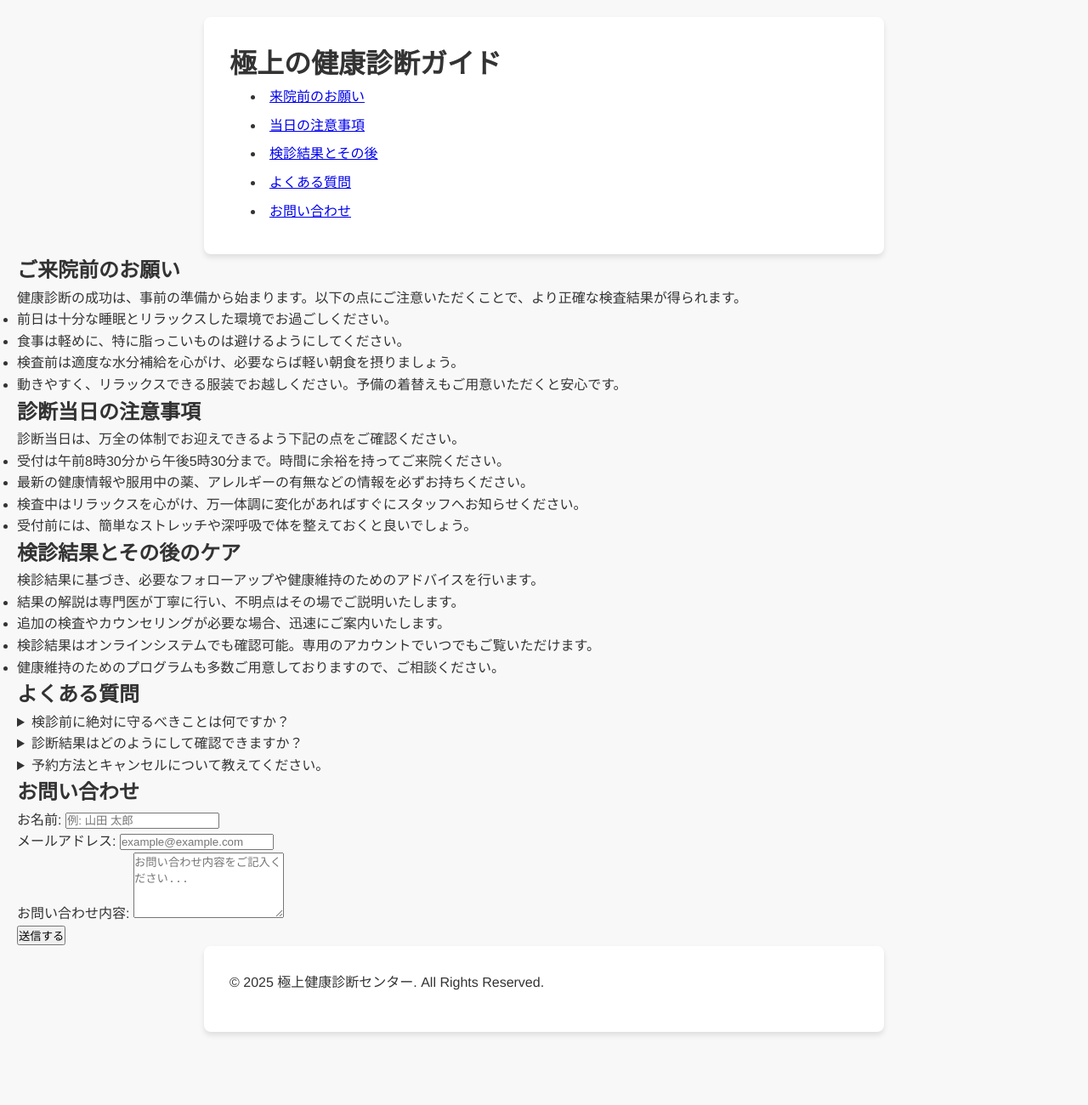
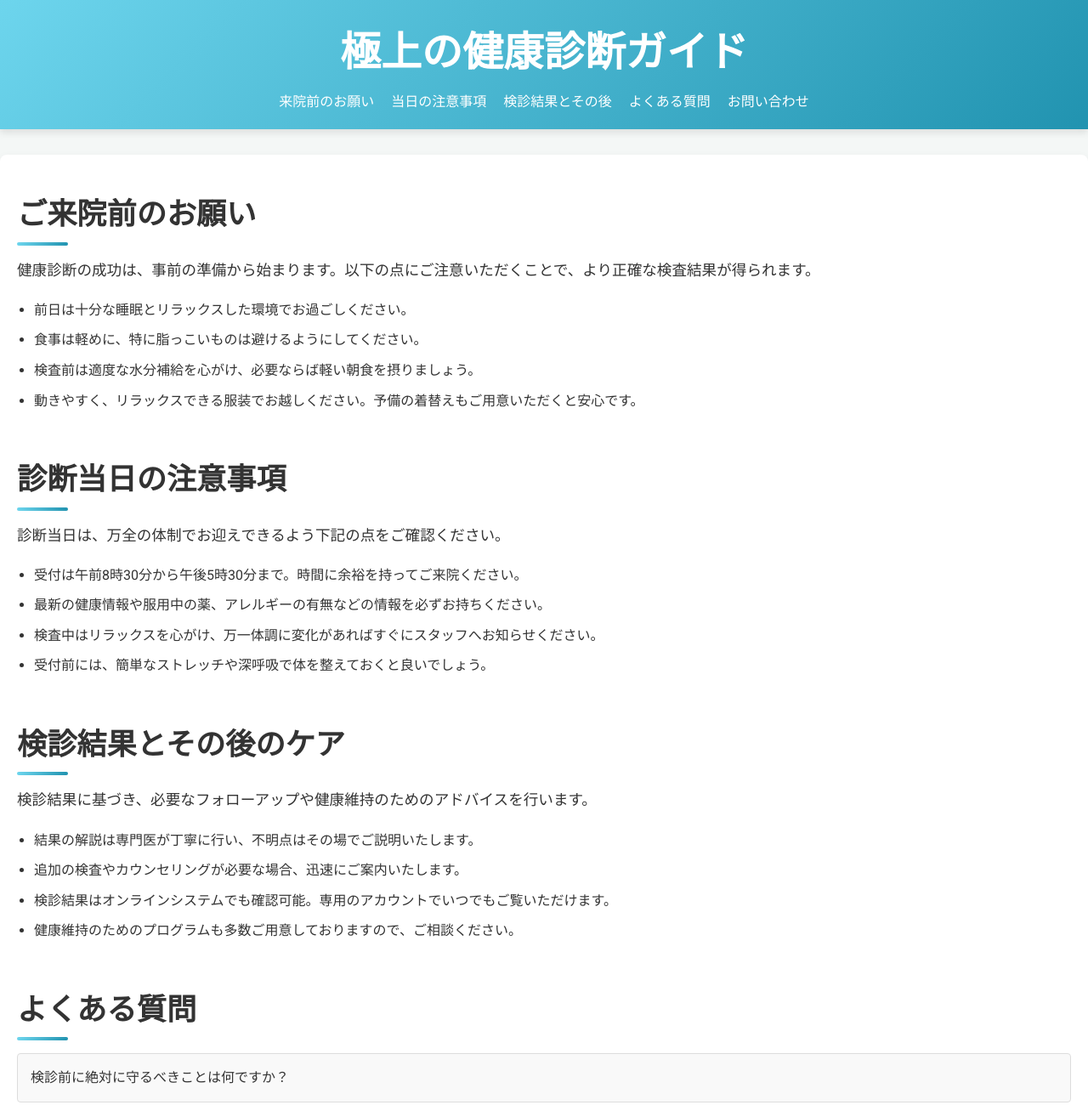
Before and after one commit to Hiroki420/zaidan, a plain HTML site: page index.html in a window 1280 px wide. Shown: the top 1300 px of the page at 85% size. Before the commit the page ends 1234 px from the top, so only its background shows below. Drawn offline with nearby package versions, Linux system fonts and the light colour scheme.

Commit message:
stylesheet.css

```diff
--- a/stylesheet.css
+++ b/stylesheet.css
@@ -1,6 +1,4 @@
-/* おしゃれな健康診断の注意事項のためのCSS */
-
-/* リセット */
+/* Reset and Global Styles */
 * {
   margin: 0;
   padding: 0;
@@ -8,69 +6,216 @@
 }
 
 body {
-  font-family: 'Helvetica Neue', Helvetica, Arial, sans-serif;
-  background-color: #f8f8f8;
+  font-family: 'Roboto', sans-serif;
+  background: #f4f7f6;
   color: #333;
   line-height: 1.6;
-  padding: 20px;
 }
 
-/* ヘッダー */
-.header {
-  background: linear-gradient(135deg, #74ebd5, #ACB6E5);
-  padding: 20px;
-  text-align: center;
-  color: #fff;
-  border-radius: 8px;
-  margin-bottom: 30px;
+/* Container */
+.container {
+  width: 90%;
+  max-width: 1200px;
+  margin: 0 auto;
 }
 
-.header h1 {
-  font-size: 2.5em;
+/* Site Header */
+.site-header {
+  background: linear-gradient(135deg, #6dd5ed, #2193b0);
+  color: #fff;
+  padding: 20px 0;
+  text-align: center;
+  box-shadow: 0 4px 8px rgba(0,0,0,0.1);
 }
 
-/* メインコンテナ */
-.container {
-  max-width: 800px;
-  margin: 0 auto;
-  background-color: #fff;
-  padding: 30px;
-  border-radius: 8px;
-  box-shadow: 0 4px 6px rgba(0, 0, 0, 0.1);
+.site-header h1 {
+  font-family: 'Playfair Display', serif;
+  font-size: 3em;
+  margin-bottom: 10px;
 }
 
-/* セクションごとのスタイル */
-.container section {
-  margin-bottom: 30px;
+.nav-menu ul {
+  list-style: none;
+  display: flex;
+  justify-content: center;
+  gap: 20px;
 }
 
-.container h2 {
-  font-size: 1.8em;
-  margin-bottom: 10px;
-  color: #333;
-  border-bottom: 2px solid #74ebd5;
-  padding-bottom: 5px;
+.nav-menu ul li a {
+  color: #fff;
+  text-decoration: none;
+  font-weight: 500;
+  transition: color 0.3s ease;
 }
 
-.container ul {
-  list-style: disc inside;
+.nav-menu ul li a:hover {
+  color: #ffdd57;
+}
+
+/* Main Content */
+.content {
+  padding: 40px 20px;
+  background: #fff;
+  margin: 30px auto;
+  border-radius: 8px;
+  box-shadow: 0 6px 12px rgba(0,0,0,0.1);
+}
+
+/* Sections */
+.section {
+  margin-bottom: 50px;
+  animation: fadeIn 1s ease-in-out;
+}
+
+.section-header h2 {
+  font-family: 'Playfair Display', serif;
+  font-size: 2.2em;
+  margin-bottom: 15px;
+  position: relative;
+  padding-bottom: 10px;
+}
+
+.section-header h2::after {
+  content: '';
+  width: 60px;
+  height: 4px;
+  background: linear-gradient(90deg, #6dd5ed, #2193b0);
+  position: absolute;
+  bottom: 0;
+  left: 0;
+  border-radius: 2px;
+}
+
+/* Section Content */
+.section-content p {
+  margin-bottom: 20px;
+  font-size: 1.1em;
+}
+
+.section-content ul {
+  list-style: disc;
   margin-left: 20px;
 }
 
-.container ul li {
-  margin-bottom: 8px;
-  padding-left: 5px;
+.section-content ul li {
+  margin-bottom: 10px;
 }
 
-.container p {
-  font-size: 1em;
+/* FAQ Section */
+.faq-item {
   margin-bottom: 15px;
+  background: #f9f9f9;
+  border: 1px solid #ddd;
+  border-radius: 4px;
+  overflow: hidden;
+  transition: background 0.3s ease;
 }
 
-/* フッター */
-.footer {
+.faq-item summary {
+  padding: 15px;
+  font-weight: 500;
+  cursor: pointer;
+  list-style: none;
+}
+
+.faq-item summary:hover {
+  background: #e9e9e9;
+}
+
+.faq-item[open] summary {
+  background: #e0f7fa;
+}
+
+.faq-item p {
+  padding: 15px;
+  border-top: 1px solid #ddd;
+  font-size: 0.95em;
+}
+
+/* Contact Form */
+.contact-form {
+  display: flex;
+  flex-direction: column;
+  gap: 20px;
+}
+
+.contact-form .form-group {
+  display: flex;
+  flex-direction: column;
+}
+
+.contact-form label {
+  margin-bottom: 5px;
+  font-weight: bold;
+}
+
+.contact-form input,
+.contact-form textarea {
+  padding: 10px;
+  border: 1px solid #ccc;
+  border-radius: 4px;
+  font-size: 1em;
+  transition: border-color 0.3s ease;
+}
+
+.contact-form input:focus,
+.contact-form textarea:focus {
+  border-color: #2193b0;
+  outline: none;
+}
+
+.submit-button {
+  background: linear-gradient(135deg, #6dd5ed, #2193b0);
+  color: #fff;
+  border: none;
+  padding: 12px 20px;
+  font-size: 1.1em;
+  border-radius: 4px;
+  cursor: pointer;
+  transition: background 0.3s ease;
+}
+
+.submit-button:hover {
+  background: linear-gradient(135deg, #2193b0, #6dd5ed);
+}
+
+/* Site Footer */
+.site-footer {
+  background: #333;
+  color: #ccc;
   text-align: center;
+  padding: 20px 0;
   font-size: 0.9em;
-  margin-top: 40px;
-  color: #777;
 }
+
+.site-footer p {
+  margin: 0;
+}
+
+/* Animations */
+@keyframes fadeIn {
+  from {
+    opacity: 0;
+    transform: translateY(20px);
+  }
+  to {
+    opacity: 1;
+    transform: translateY(0);
+  }
+}
+
+/* Responsive Design */
+@media (max-width: 768px) {
+  .nav-menu ul {
+    flex-direction: column;
+    gap: 10px;
+  }
+
+  .site-header h1 {
+    font-size: 2.5em;
+  }
+
+  .section-header h2 {
+    font-size: 1.8em;
+  }
+}
```
